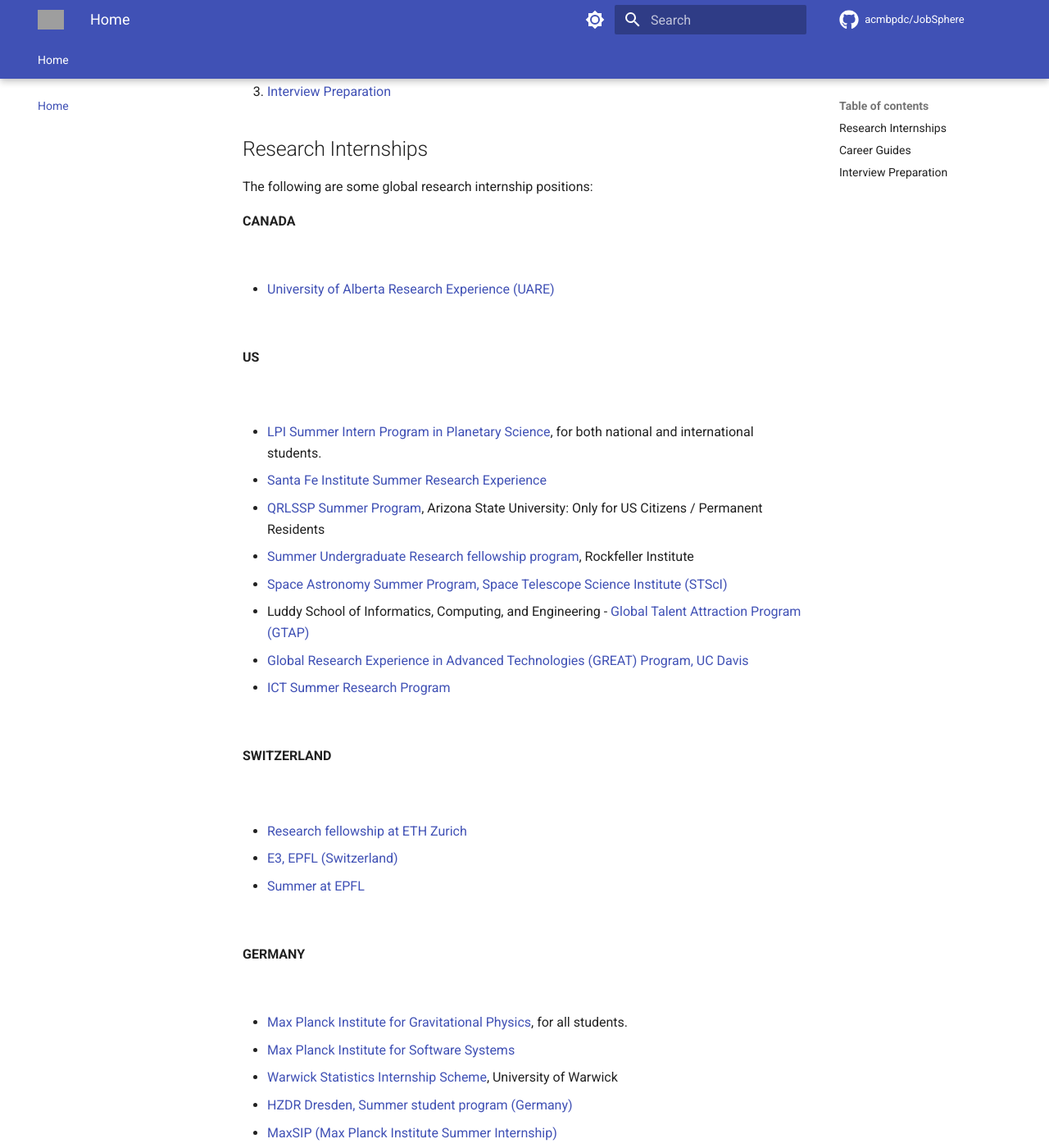
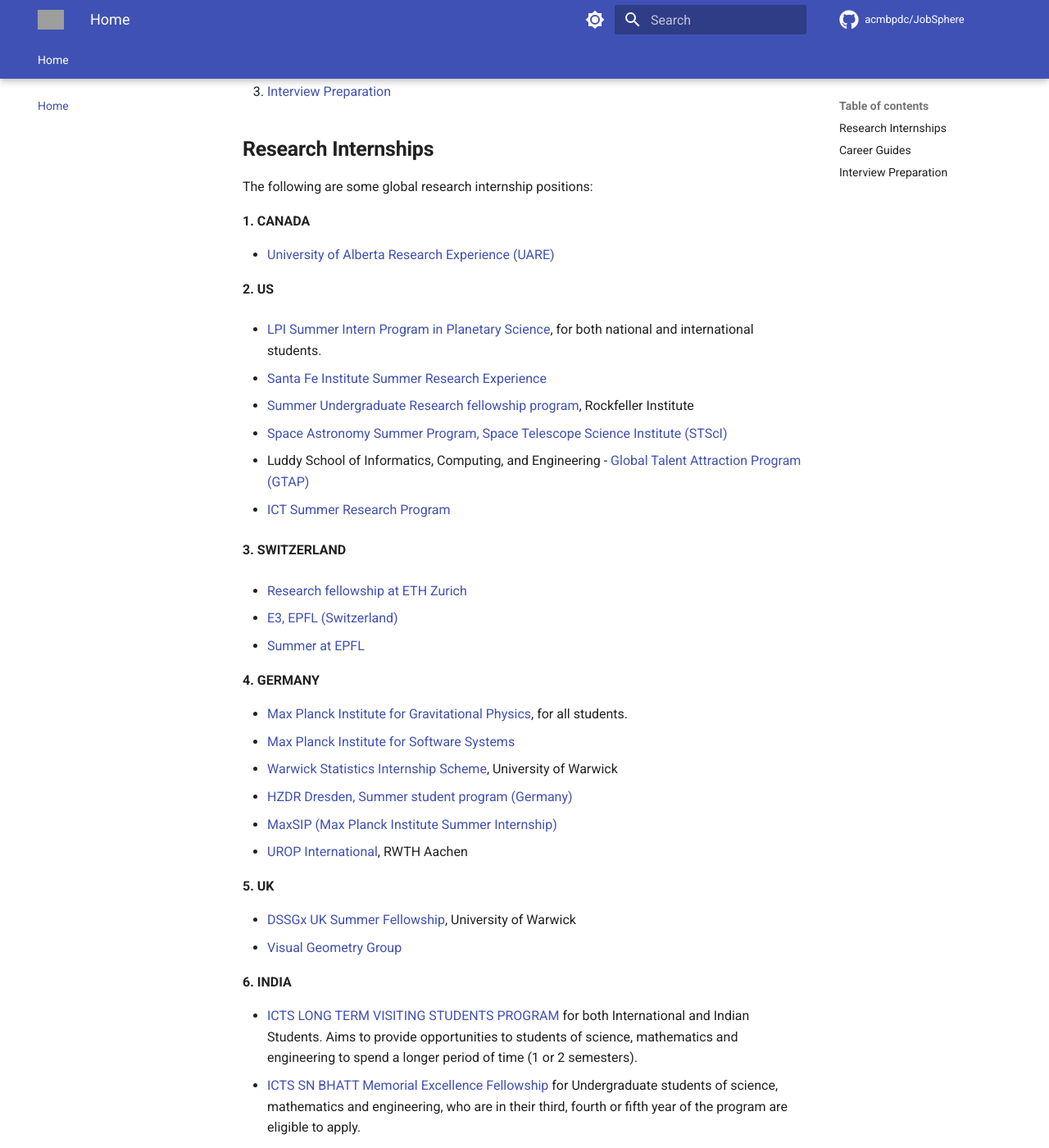
Before and after one commit to acmbpdc/JobSphere, an MkDocs documentation site: the page built from docs/index.md, in a window 1280 px wide and 1400 px high, scrolled down 625 px. Shown: the whole window at 82% size. Built offline with MkDocs 1.6.1 and Material for MkDocs 9.7.7, drawn with Linux system fonts in a browser that asks for light colours; comment, search, counter and statistics services are not loaded; some of the changed text lies outside the part shown; grey boxes are pictures that could not be loaded.

Commit message:
Removed unnecessary tags

```diff
--- a/docs/index.md
+++ b/docs/index.md
@@ -16,27 +16,28 @@
 2. [Career Guides](#career-guides)
 3. [Interview Preparation](#interview-preparation)
 
-## Research Internships
+## **Research Internships**
 
 The following are some global research internship positions:
 
-**CANADA**
 
-<br>
+
+**1. CANADA**
+
+
 
   * [University of Alberta Research Experience (UARE)](https://www.ualberta.ca/admissions-programs/visiting-student-and-internship-programs/research-internships/ualberta-research-experience/index.html)
 
-  <br>
 
-**US**
 
-<br>
+**2. US**
+
+
 
   * [LPI Summer Intern Program in Planetary Science](https://www.lpi.usra.edu/lpiintern/application/), for both national and international students.
 
   * [Santa Fe Institute Summer Research Experience](https://www.santafe.edu/engage/learn/programs/undergraduate-complexity-research)
 
-  * [QRLSSP Summer Program](https://mcmsc.asu.edu/institutes/qrlssp), Arizona State University: Only for US Citizens / Permanent Residents
   * [Summer Undergraduate Research fellowship program](https://www.rockefeller.edu/education-and-training/surf/), Rockfeller Institute
 
   * [Space Astronomy Summer Program, Space Telescope Science Institute (STScI)](http://www.stsci.edu/opportunities/space-astronomy-summer-program)
@@ -44,25 +45,23 @@
 
   * Luddy School of Informatics, Computing, and Engineering - [Global Talent Attraction Program (GTAP)](https://luddy.indiana.edu/research/student-research/fellowship.html)
 
-  * [Global Research Experience in Advanced Technologies (GREAT) Program, UC Davis](https://great.ucdavis.edu/)
   * [ICT Summer Research Program](https://ict.usc.edu/academics/internships/application/)
 
-<br>
 
-**SWITZERLAND**
+**3. SWITZERLAND**
 
-<br>
+
 
   * [Research fellowship at ETH Zurich](https://www.inf.ethz.ch/studies/summer-research-fellowship.html)
 
   * [E3, EPFL (Switzerland)](https://eee.epfl.ch/)
   * [Summer at EPFL](https://summer.epfl.ch/)
 
-<br>
 
-**GERMANY**
 
-<br >
+**4. GERMANY**
+
+
 
   * [Max Planck Institute for Gravitational Physics](https://www.aei.mpg.de/student-internships), for all students.
   * [Max Planck Institute for Software Systems](https://apply.mpi-sws.org/register/internship/)
@@ -72,30 +71,30 @@
   * [MaxSIP (Max Planck Institute Summer Internship)](https://imprs-ls.opencampus.net/en/maxsip_application_info)
   * [UROP International](http://www.rwth-aachen.de/cms/root/Forschung/Angebote-fuer-Forschende/Angebote-fuer-Studierende/UROP/UROP-INternational/~wnr/Informationen-fuer-Studierende/?lidx=1), RWTH Aachen
 
-  <br>
 
-**UK**
 
-<br>
+**5. UK**
+
+
 
   * [DSSGx UK Summer Fellowship](https://warwick.ac.uk/research/data-science/warwick-data/dssgx/), University of Warwick
   * [Visual Geometry Group](https://www.robots.ox.ac.uk/~vgg/)
 
-<br>
 
-**INDIA**
 
-<br>
+**6. INDIA**
+
+
 
   * [ICTS LONG TERM VISITING STUDENTS PROGRAM](https://www.icts.res.in/academic/long-term-visiting-student-program) for both International and Indian Students. Aims to provide opportunities to students of science, mathematics and engineering to spend a longer period of time (1 or 2 semesters).
   * [ICTS SN BHATT Memorial Excellence Fellowship](https://www.icts.res.in/academic/summer-research-program) for Undergraduate students of science, mathematics and engineering, who are in their third, fourth or fifth year of the program are eligible to apply.
   * [INSA-IASc-NASI SRFP](https://www.ias.ac.in) for undergraduate and postgraduate students in Chemistry, Earth and Planetary sciences, Engineering including computer sciences, Life sciences, mathematics and physics. The fellowship period is 56 days and is quite prestigious for anyone who wishes to go into the field of research.
 
-<br>
 
-**SOUTH KOREA**
 
-<br>
+**7. SOUTH KOREA**
+
+
 
   * [SPIKE @ UNIST](https://spike.unist.ac.kr:10449/02_learn/learn03.php), Summer Program for Internship and Korean Experience
   * [SPIKE@UNIST (South Korea)](https://spike.unist.ac.kr:10449/02_learn/learn03.php)
@@ -103,11 +102,11 @@
   * [Research internship @ Yonsei University](https://summer.yonsei.ac.kr/home/program/internship02.asp)
   * [Yonsei University](https://summer.yonsei.ac.kr/home/program/internship02.asp)
 
-<br>
 
-**TAIWAN**
 
-<br>
+**8. TAIWAN**
+
+
 
   * [NTHU Summer Internship Program](http://eng-en.web.nthu.edu.tw/files/14-1130-129169,r1447-1.php)
   * [TIGP-IIP](https://tigpsip.apps.sinica.edu.tw/index.php), Academia Sincia, Taiwan
@@ -115,11 +114,11 @@
   * [TEEP@Asia (Taiwan)](https://teep.studyintaiwan.org/programs/Engineering)
   * [TEEP Internship, Taiwan](https://www.roc-taiwan.org/in_en/post/2749.html)
 
-<br>
 
-**JAPAN**
 
-<br>
+**9. JAPAN**
+
+
 
   * [University of Tokyo](http://www.amgenscholars.com/japan-program), Amgen Scholarship Japan (only Bio Tech and Bio-Chem Programs)
   * [OIST Research Internship Program](https://admissions.oist.jp/oist-research-internship-program-description), Okinawa Institute of Science and Technology
@@ -127,83 +126,82 @@
   * [Hennge Global Internship Program](https://hennge.com/global/gip.html), for remote internship in a Japan-based tech start-up.
   * [Internet Initiative Japan Internship](https://www.iijlab.net/en/career/internship.html), for on-site tech internship in Japan.
 
-<br>
 
-**AUSTRIA**
 
-<br>
+**10. AUSTRIA**
+
 
   * [ISternship Summer Student Program](https://phd.pages.ist.ac.at/isternship/), IST Austria
 
-<br>
 
-**HONG KONG**
 
-<br>
+**11. HONG KONG**
+
+
 
   * [HKU, Computer Science Department](https://www.cs.hku.hk/rintern/)
   * [IVISP, HKUST](https://pg.ust.hk/ivisp) (only for senior year undergraduates + postgraduates)
   * [SURP, CUHK](http://www.summer.cuhk.edu.hk/surp/)
   * [SURP (Hongkong)](http://www.summer.cuhk.edu.hk/surp/?fbclid=IwAR0-H6g4x7UetRxFQkcnK95zvgjkp81TjgCZlBgv-NjrRSxWiOxy84TZuhw)
 
-<br>
 
-**AUSTRALIA**
 
-<br>
+**12. AUSTRALIA**
+
+
 
   * [UNSW Civil and Environmental Engineering Research Internship](https://www.engineering.unsw.edu.au/civil-engineering/study-with-us/international-exchange/research-internship-to-unsw-for-international-students)
   * [UNSW Research Internship (Australia)](https://www.unsw.edu.au/science/student-life-resources/student-opportunities/research-integrated-learning)
 
-<br>
 
 
-**SPAIN**
 
-<br>
+**13. SPAIN**
+
+
 
  * [Summer Training Program,CNIO](https://www.cnio.es/en/education-and-career-development/career-development-programmes/undergraduate-students/)
  * [ Computer Vision Center Internship Program](https://www.cvc.uab.es/internship/)
 
-<br>
 
 
-**RUSSIA**
 
-<br>
+**14. RUSSIA**
+
+
 
   * HSE University, Moscow [Computer Science Internships](https://cs.hse.ru/en/internships/)
 
-<br>
 
-## Career Guides
+
+## **Career Guides**
 
 Land your dream job with confidence! The following career guides provide everything you need to build a strong resume, ace interviews, and launch your professional journey.
-<br>
+
 
  - [Resume and Cover Letters, issued by Harvard University](https://cdn-careerservices.fas.harvard.edu/wp-content/uploads/sites/161/2023/04/resume-and-letter_2022-1.pdf)
  - [Career Handbook, issued by Massachusetts Institute of Technology](https://cdn.uconnectlabs.com/wp-content/uploads/sites/123/2021/07/Career-Handbook-2019.pdf)
  - [Career Guide, issued by Stanford University](https://plusfive.sites.stanford.edu/sites/g/files/sbiybj20941/files/media/file/stanford_18-19_career_guide_plusfive_0.pdf)
  - [my Career Path, issued by Carnegie Mellon University](https://www.cmu.edu/career/documents/career-guides/myCareerPathGuide2018-2019.pdf)
 
-<br>
 
-## Interview Preparation
+
+## **Interview Preparation**
 
 Practice makes perfect! Conquer your technical interviews with coding challenges from these leading platforms.
 
 **Solving Problems:**
 
-<br>
+
 
 - [How to Find a Solution](https://www.topcoder.com/thrive/articles/How%20To%20Find%20a%20Solution)
 - [How to Dissect a Topcoder Problem Statement](https://www.topcoder.com/thrive/articles/How%20To%20Dissect%20a%20Topcoder%20Problem%20Statement%20Content)
 
-<br>
+
 
 **Coding Interview Question Videos:**
 
-<br>
+
 
 - [IDeserve (88 videos)](https://www.youtube.com/playlist?list=PLamzFoFxwoNjPfxzaWqs7cZGsPYy0x_gI)
 - [Tushar Roy (5 playlists)](https://www.youtube.com/user/tusharroy2525/playlists?shelf_id=2&view=50&sort=dd)
@@ -213,22 +211,19 @@
     - You can watch several in a short time
 - [FisherCoder - LeetCode Solutions](https://youtube.com/FisherCoder)
 
-<br>
+
 
 **Challenge/Practice sites:**
-<br>
+
 
 - [LeetCode](https://leetcode.com/)
-
 - [HackerRank](https://www.hackerrank.com/)
 - [TopCoder](https://www.topcoder.com/)
 - [Codeforces](https://codeforces.com/)
 - [Codility](https://codility.com/programmers/)
 - [Geeks for Geeks](https://practice.geeksforgeeks.org/explore/?page=1)
 - [AlgoExpert](https://www.algoexpert.io/product)
-
 - [Project Euler](https://projecteuler.net/)
 
-<br>
 
 **Let's make your career launch a success!**
```
